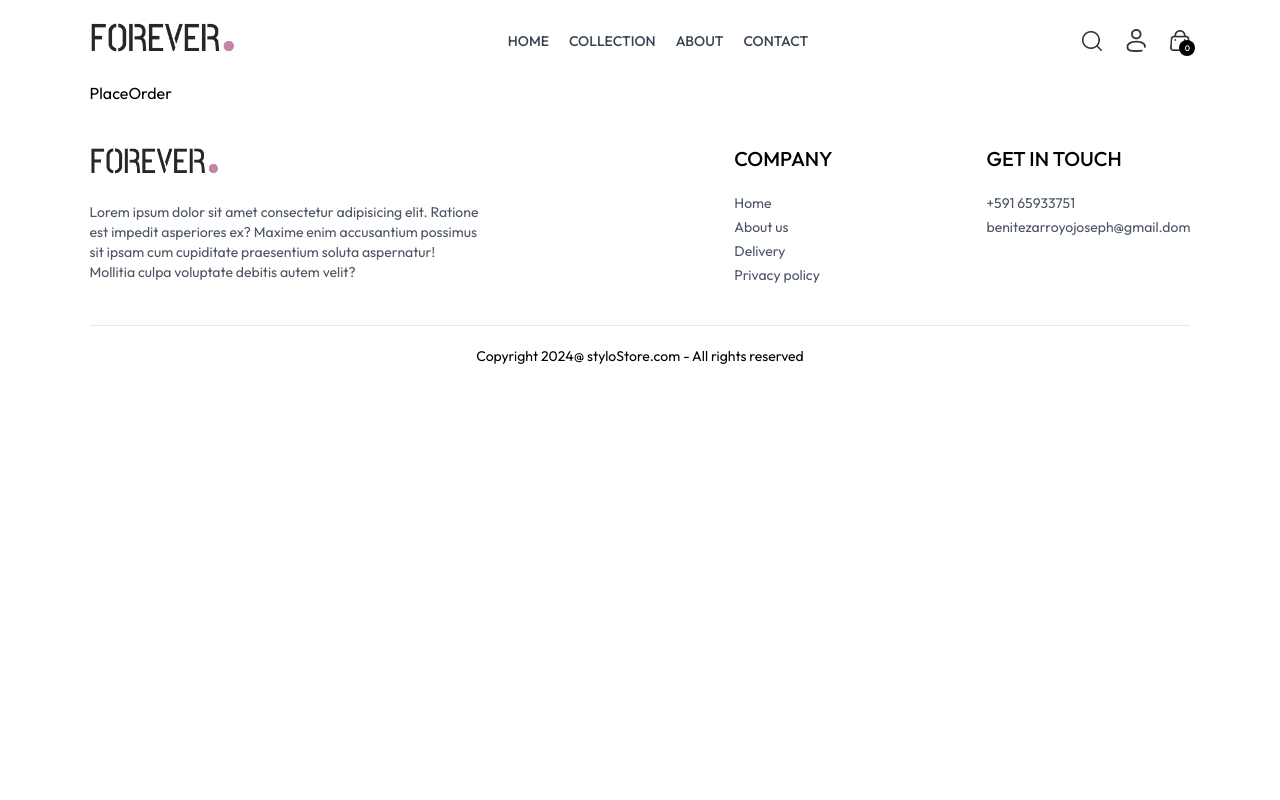
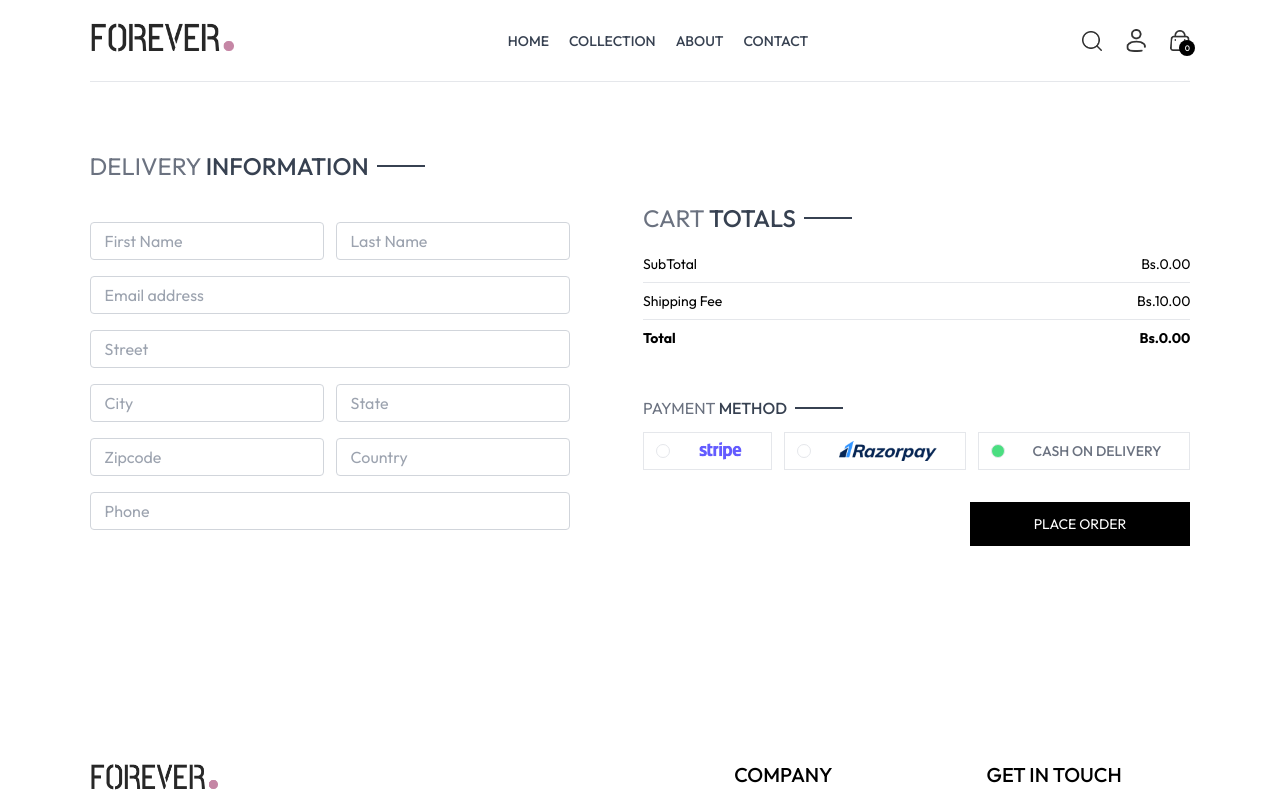
Before and after one commit to MetaDandy/Frontend-Stylo-Store, a React (Vite) app: page /place-order in a window 1280 px wide. Shown: the top 800 px of the page. Built offline with nearby package versions, Linux system fonts and the light colour scheme.

Commit message:
cart total, cart, place orders completed, strating orders

```diff
--- /dev/null
+++ b/src/Cart/Components/CartTotal.jsx
@@ -0,0 +1,42 @@
+import { useContext } from "react";
+import { ShopContext } from "../../Context/ShopContext";
+import { Title } from "../../Generals/Components";
+
+const CartTotal = () => {
+  const { currency, delivery_Fee, getCartAmount } = useContext(ShopContext);
+
+  return (
+    <div className="w-full">
+      <div className="text-2xl">
+        <Title text1="CART" text2="TOTALS" />
+      </div>
+      <div className="flex flex-col gap-2 mt-2 text-sm">
+        <div className="flex justify-between">
+          <p>SubTotal</p>
+          <p>
+            {currency}
+            {getCartAmount()}.00
+          </p>
+        </div>
+        <hr />
+        <div className="flex justify-between">
+          <p>Shipping Fee</p>
+          <p>
+            {currency}
+            {delivery_Fee}.00
+          </p>
+        </div>
+        <hr />
+        <div className="flex justify-between">
+          <b>Total</b>
+          <b>
+            {currency}
+            {getCartAmount() === 0 ? 0 : getCartAmount() + delivery_Fee}.00
+          </b>
+        </div>
+      </div>
+    </div>
+  );
+};
+
+export default CartTotal;
--- a/src/Cart/Pages/Cart.jsx
+++ b/src/Cart/Pages/Cart.jsx
@@ -1,5 +1,100 @@
+import { useContext, useEffect, useState } from "react";
+import { ShopContext } from "../../Context/ShopContext";
+import { Title } from "../../Generals/Components";
+import { assets } from "../../assets/assets";
+import CartTotal from "../Components/CartTotal";
+
 const Cart = () => {
-  return <div>Cart</div>;
+  const { products, currency, cartItems, updateQuantity, navigate } =
+    useContext(ShopContext);
+
+  const [data, SetData] = useState([]);
+
+  useEffect(() => {
+    const temp = [];
+    for (const items in cartItems) {
+      for (const item in cartItems[items]) {
+        if (cartItems[items][item] > 0) {
+          temp.push({
+            _id: items,
+            size: item,
+            quantity: cartItems[items][item],
+          });
+        }
+      }
+    }
+    SetData(temp);
+  }, [cartItems]);
+
+  return (
+    <div className="border-t pt-14">
+      <div className="text-2xl mb-3">
+        <Title text1="YOUR" text2="CART" />
+      </div>
+      <div className="">
+        {data.map((item, i) => {
+          const pData = products.find((p) => p._id === item._id);
+
+          return (
+            <div
+              className="py-4 border-b text-gray-700 grid grid-cols-[4fr_0.5fr_0.5fr] sm:grid-cols-[4fr_2fr_0.5fr] items-center gap-4"
+              key={i}
+            >
+              <div className="flex items-start gap-6">
+                <img src={pData.image[0]} className="w-16 sm:w-20" alt="" />
+                <div className="">
+                  <p className="text-xs sm:text-lg font-medium">{pData.name}</p>
+                  <div className="flex items-center gap-5 mt-2">
+                    <p>
+                      {currency}
+                      {pData.price}
+                    </p>
+                    <p className="px-2 sm:px-3 sm:py-1 border bg-slate-50 ">
+                      {item.size}
+                    </p>
+                  </div>
+                </div>
+              </div>
+              <input
+                type="number"
+                min={1}
+                defaultValue={item.quantity}
+                className="border max-w-10 sm:max-w-20 px-1 sm:px-2 py-1"
+                onChange={(e) =>
+                  e.target.value === "" || e.target.value === "0"
+                    ? null
+                    : updateQuantity(
+                        item._id,
+                        item.size,
+                        Number(e.target.value)
+                      )
+                }
+              />
+              <img
+                src={assets.bin_icon}
+                className="w-4 mr-4 sm:w-5 cursor-pointer"
+                alt=""
+                onClick={() => updateQuantity(item._id, item.size, 0)}
+              />
+            </div>
+          );
+        })}
+      </div>
+      <div className="flex justify-end my-20">
+        <div className="w-full sm:w-[450px]">
+          <CartTotal />
+          <div className="w-full text-end">
+            <button
+              onClick={() => navigate("/place-order")}
+              className="bg-black text-white text-sm my-8 px-8 py-3"
+            >
+              PROCEED TO CHECKOUT
+            </button>
+          </div>
+        </div>
+      </div>
+    </div>
+  );
 };
 
 export default Cart;
--- a/src/Context/ShopContext.jsx
+++ b/src/Context/ShopContext.jsx
@@ -2,15 +2,17 @@
 import PropTypes from "prop-types";
 import { products } from "../assets/assets";
 import { toast } from "react-toastify";
+import { useNavigate } from "react-router-dom";
 
 export const ShopContext = createContext();
 
 const ShopContextProvider = (props) => {
   const currency = "Bs.";
-  const deliveryFee = 10;
+  const delivery_Fee = 10;
   const [search, setSearch] = useState("");
   const [showSearch, setShowSearch] = useState(false);
   const [cartItems, setCartItems] = useState({});
+  const navigate = useNavigate();
 
   const addToCart = async (id, size) => {
     if (!size) {
@@ -48,10 +50,35 @@
     return total;
   };
 
+  const updateQuantity = async (id, size, quantity) => {
+    let data = structuredClone(cartItems);
+
+    data[id][size] = quantity;
+
+    setCartItems(data);
+  };
+
+  const getCartAmount = () => {
+    let total = 0;
+    for (const items in cartItems) {
+      let info = products.find((p) => p._id === items);
+      for (const item in cartItems[items]) {
+        try {
+          if (cartItems[items][item] > 0)
+            total += info.price * cartItems[items][item];
+        } catch (error) {
+          console.error("Error: ", error);
+        }
+      }
+    }
+
+    return total;
+  };
+
   const value = {
     products,
     currency,
-    deliveryFee,
+    delivery_Fee,
     search,
     setSearch,
     showSearch,
@@ -59,6 +86,9 @@
     cartItems,
     addToCart,
     getCarCount,
+    updateQuantity,
+    getCartAmount,
+    navigate,
   };
 
   return (
--- a/src/Orders/Pages/Orders.jsx
+++ b/src/Orders/Pages/Orders.jsx
@@ -1,5 +1,5 @@
 const Orders = () => {
   return <div>Orders</div>;
-};
+}; //4 34 21
 
 export default Orders;
--- a/src/Orders/Pages/PlaceOrder.jsx
+++ b/src/Orders/Pages/PlaceOrder.jsx
@@ -1,5 +1,131 @@
+import { useContext, useState } from "react";
+import { assets } from "../../assets/assets";
+import CartTotal from "../../Cart/Components/CartTotal";
+import { Title } from "../../Generals/Components";
+import { ShopContext } from "../../Context/ShopContext";
+
 const PlaceOrder = () => {
-  return <div>PlaceOrder</div>;
+  const [method, setMethod] = useState("cod");
+
+  const { navigate } = useContext(ShopContext);
+
+  return (
+    <div className="flex flex-col sm:flex-row justify-between gap-4 pt-5 sm:pt-14 min-h-[80vh] border-t">
+      {/* ----------- Left Side ----------- */}
+      <div className="flex flex-col gap-4 w-full sm:max-w-[480px]">
+        <div className="text'xl sm:text-2xl my-3">
+          <Title text1="DELIVERY" text2="INFORMATION" />
+        </div>
+        <div className="flex gap-3">
+          <input
+            type="text"
+            placeholder="First Name"
+            className="border border-gray-300 rounded py-1.5 px-3.5 w-full "
+          />
+          <input
+            type="text"
+            placeholder="Last Name"
+            className="border border-gray-300 rounded py-1.5 px-3.5 w-full "
+          />
+        </div>
+        <input
+          type="email"
+          placeholder="Email address"
+          className="border border-gray-300 rounded py-1.5 px-3.5 w-full "
+        />
+        <input
+          type="text"
+          placeholder="Street"
+          className="border border-gray-300 rounded py-1.5 px-3.5 w-full "
+        />
+        <div className="flex gap-3">
+          <input
+            type="text"
+            placeholder="City"
+            className="border border-gray-300 rounded py-1.5 px-3.5 w-full "
+          />
+          <input
+            type="text"
+            placeholder="State"
+            className="border border-gray-300 rounded py-1.5 px-3.5 w-full "
+          />
+        </div>
+        <div className="flex gap-3">
+          <input
+            type="number"
+            placeholder="Zipcode"
+            className="border border-gray-300 rounded py-1.5 px-3.5 w-full "
+          />
+          <input
+            type="text"
+            placeholder="Country"
+            className="border border-gray-300 rounded py-1.5 px-3.5 w-full "
+          />
+        </div>
+        <input
+          type="number"
+          placeholder="Phone"
+          className="border border-gray-300 rounded py-1.5 px-3.5 w-full "
+        />
+      </div>
+      {/* ----------- Right Side ----------- */}
+      <div className="mt-8">
+        <div className="mt-8 min-w-80">
+          <CartTotal />
+        </div>
+        <div className="mt-12">
+          <Title text1="PAYMENT" text2="METHOD" />
+          {/* ----------- Payment Method Selection ----------- */}
+
+          <div className="flex gap-3 flex-col lg:flex-row">
+            <div
+              onClick={() => setMethod("stripe")}
+              className="flex items-center gap-3 border p-2 px-3 cursor-pointer"
+            >
+              <p
+                className={`min-w-3.5 h-3.5 border rounded-full ${
+                  method === "stripe" ? "bg-green-400" : ""
+                }`}
+              ></p>
+              <img src={assets.stripe_logo} className="h-5 mx-4" alt="" />
+            </div>
+            <div
+              onClick={() => setMethod("razorpay")}
+              className="flex items-center gap-3 border p-2 px-3 cursor-pointer"
+            >
+              <p
+                className={`min-w-3.5 h-3.5 border rounded-full ${
+                  method === "razorpay" ? "bg-green-400" : ""
+                }`}
+              ></p>
+              <img src={assets.razorpay_logo} className="h-5 mx-4" alt="" />
+            </div>
+            <div
+              onClick={() => setMethod("cod")}
+              className="flex items-center gap-3 border p-2 px-3 cursor-pointer"
+            >
+              <p
+                className={`min-w-3.5 h-3.5 border rounded-full ${
+                  method === "cod" ? "bg-green-400" : ""
+                }`}
+              ></p>
+              <p className="text-gray-500 text-sm font-medium mx-4">
+                CASH ON DELIVERY
+              </p>
+            </div>
+          </div>
+          <div className="w-full text-end mt-8">
+            <button
+              onClick={() => navigate("/orders")}
+              className="bg-black text-white px-16 py-3 text-sm"
+            >
+              PLACE ORDER
+            </button>
+          </div>
+        </div>
+      </div>
+    </div>
+  );
 };
 
 export default PlaceOrder;
```
